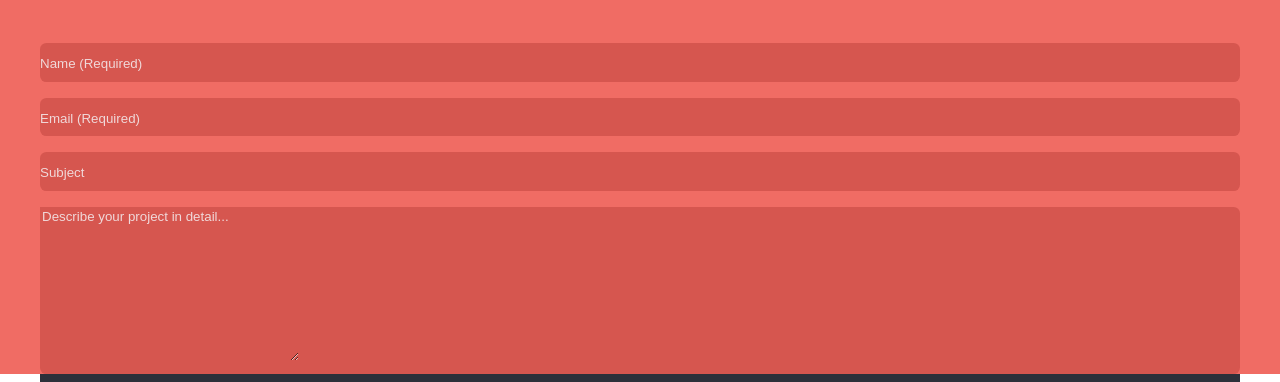
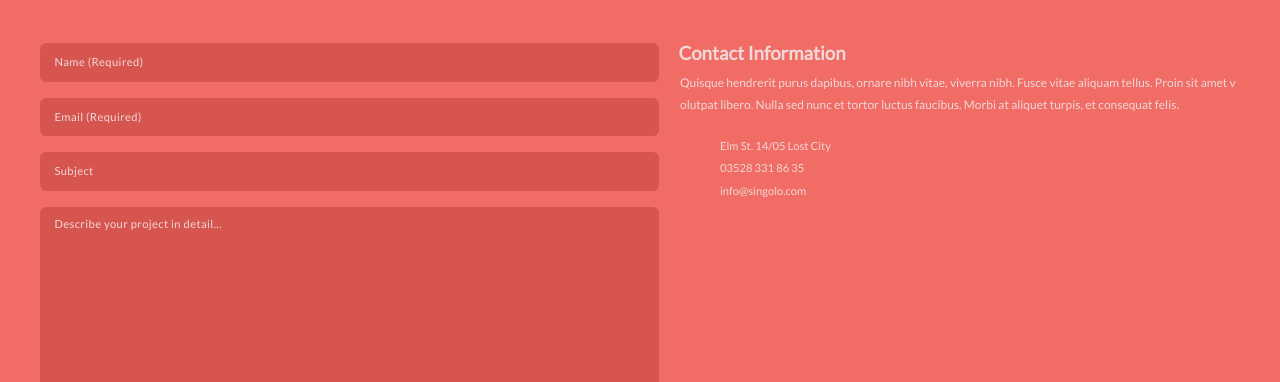
Before and after one commit to 803142/singolo, a plain HTML site: page singolo3.html in a window 1280 px wide. Shown: the part 174-556 px from the top of the page. Drawn offline with Linux system fonts and the light colour scheme.

Commit message:
feat: sizes footer and contacts

```diff
--- a/singolo3.css
+++ b/singolo3.css
@@ -2,23 +2,22 @@
 .contact{
     background-color: rgba(240, 108, 100, 1);
     padding: 0 2.5em;
-    color: rgba(240, 216, 217, 1)
-}
-.contact-header{
-    margin-top: 3,9rem;
+    color: rgba(240, 216, 217, 1);
+    border-bottom:6px solid rgba(234, 103, 107, 1);
 }
 .contact-heading{
     margin-top: 3.9rem;
 }
 .contact-form{
     display: grid;
-    margin-top: 2.9rem;
-    row-gap: 1rem;
+    grid-gap: 1rem;
 }
 .form-element{
     background-color: rgba(214, 86, 79, 1);
-    line-height: 2.4rem;
     border-radius: .4rem;
+    padding: 0rem 0.9rem;
+    display: flex;
+
 }
 .form-input{
     -webkit-writing-mode: horizontal-tb !important;
@@ -37,29 +36,18 @@
     cursor: text;
     margin: 0em;
     font: 400 13.3333px Arial;
-    padding: 1px 0px;
+    padding: 0px;
     border-width: 0;
     border-style: inset;
     border-color: initial;
     border-image: initial;
+    line-height: 2.4rem;
 }
 .form-textaria{
-    -webkit-writing-mode: horizontal-tb !important;
-    text-rendering: auto;
     color: rgba(240, 216, 217, 1);
-    letter-spacing: normal;
-    word-spacing: normal;
-    text-transform: none;
-    text-indent: 0px;
-    text-shadow: none;
-    display: inline-block;
-    text-align: start;
-    -webkit-appearance: textarea;
+    letter-spacing: 0.4px;
     background-color: inherit;
-    -webkit-rtl-ordering: logical;
     flex-direction: column;
-    resize: auto;
-    cursor: text;
     white-space: pre-wrap;
     overflow-wrap: break-word;
     margin: 0em;
@@ -68,13 +56,47 @@
     border-style: solid;
     border-color: rgb(169, 169, 169);
     border-image: initial;
-    padding: 2px;
+    padding: 0.6rem 0 0;
 }
 .contact ::placeholder{
     color: rgba(240, 216, 217, 1);
+    font-family: "Lato regular";
+    font-size: .7rem;
+    line-height: 1rem;
+    margin: 1rem;
+    padding: 0px;
+    letter-spacing: 0.4px;
 }
 .footer{
     display: flex;
     justify-content: space-between;
     background-color: rgba(45, 48, 58, 1);
+    padding: 0.7rem 2.5em;
+    color: rgba(102, 109, 137, 1);
 }
+.contact-main {
+    display: grid;
+    grid-template-columns: 38.7rem 1fr;
+    grid-column-gap: 1.3rem;
+    margin: 2.9rem 0 4rem;
+    font-family: "Lato regular";
+}
+.contact-information-ul{
+    display: block;
+    list-style-type: none;
+    margin-block-start: 1.7em;
+    font-size: 0.7rem;
+    line-height: 1.4rem;
+}
+.information {
+    margin: -0.1rem;
+
+}
+.information-rewue{
+    font-size: 0.748rem;
+    letter-spacing: 0px;
+    word-break: break-all;
+    line-height: 1.38rem;
+    margin-top: 0.6rem;
+    word-spacing: 0px;
+}
--- a/singolo3.html
+++ b/singolo3.html
@@ -16,6 +16,7 @@
                 Fusce dapibus, tellus ac cursus commodo, tortor mauris condimentum. Duis mollis, non commodo luctus, nisi erat porttitor ligula, eget lacinia odio sem nec elit. Fusce dapibus, tellus ac cursus commodo, tortor mauris condimentum nibh.
             </p>
         </header>
+        <main class="contact-main">
             <form class="contact-form" action="" method="post">
                 <div class="form-element">
                     <input class="form-input" type="text" name="" id="" placeholder="Name (Required)">
@@ -27,11 +28,28 @@
                     <input class="form-input" type="email" name="" id="" placeholder="Subject">
                 </div>
                 <div class="form-element">
-                <textarea class="form-textaria" name="" id="" cols="30" rows="10" placeholder="Describe your project in detail..."></textarea>
+                    <textarea class="form-textaria" name="" id="" cols="60" rows="13" placeholder="Describe your project in detail..."></textarea>
                 </div>
             </form>
+            <aside class="contact-information">
+                <h3 class="information">
+                    Contact Information
+                </h3>
+                <p class="information-rewue">
+                    Quisque hendrerit purus dapibus, ornare nibh vitae, viverra nibh. Fusce vitae aliquam tellus. Proin sit amet volutpat libero. Nulla sed nunc et tortor luctus faucibus. Morbi at aliquet turpis, et consequat felis.
+                </p>
+                <ul class="contact-information-ul">
+                    <li class="contact-item adress">Elm St. 14/05 Lost City </li>
+                    <li class="contact-item phone">03528 331 86 35</li>
+                    <li class="contact-item email">info@singolo.com</li>
+                </ul>
+            </aside>
+        </main>
+
+
     </section>
     <footer class="footer wrapper">
+        <h3 class="copyright">&copy; Copyright 2013</h3>
         <nav class="social">
             <a href="#" class="social-link social-link-face">
                 <img src="assets/images/facebook-f-brands.svg" class="social-img" alt="">
```
Lines whose indentation alone changed are shown as unchanged.
